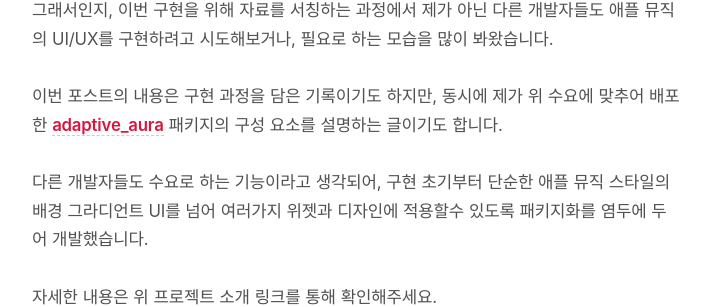
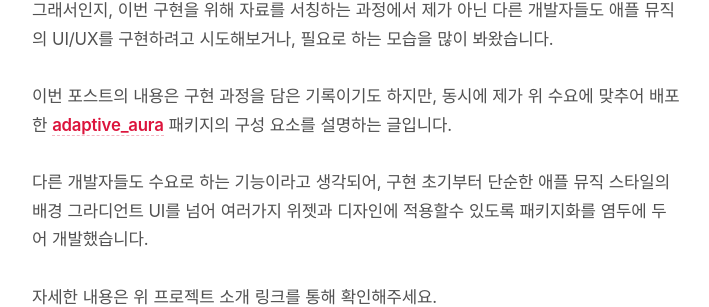
Before and after one commit to dc143cDev/dc143cDev.github.io, a Jekyll site: the page built from _posts/2025-02-18-color-responsible-splash.md, in a window 1280 px wide and 900 px high, scrolled down 21280 px. Shown: the part 195-502 px from the top of the window, without its empty margins (322-1031 px from the left). Built offline with Jekyll 4.4.1, drawn with Linux system fonts in a browser that asks for light colours; some web fonts are replaced.

Commit message:
Update 2025-02-18-color-responsible-splash.md

```diff
--- a/_posts/2025-02-18-color-responsible-splash.md
+++ b/_posts/2025-02-18-color-responsible-splash.md
@@ -617,7 +617,7 @@ Widget buildAuraLayer() {
 
 그래서인지, 이번 구현을 위해 자료를 서칭하는 과정에서 제가 아닌 다른 개발자들도 애플 뮤직의 UI/UX를 구현하려고 시도해보거나, 필요로 하는 모습을 많이 봐왔습니다.
 
-이번 포스트의 내용은 구현 과정을 담은 기록이기도 하지만, 동시에 제가 위 수요에 맞추어 배포한 [adaptive_aura](http://127.0.0.1:4000/projects/adaptive_aura/) 패키지의 구성 요소를 설명하는 글이기도 합니다.
+이번 포스트의 내용은 구현 과정을 담은 기록이기도 하지만, 동시에 제가 위 수요에 맞추어 배포한 [adaptive_aura](http://127.0.0.1:4000/projects/adaptive_aura/) 패키지의 구성 요소를 설명하는 글입니다.
 
 다른 개발자들도 수요로 하는 기능이라고 생각되어, 구현 초기부터 단순한 애플 뮤직 스타일의 배경 그라디언트 UI를 넘어 여러가지 위젯과 디자인에 적용할수 있도록 패키지화를 염두에 두어 개발했습니다.
 
```
